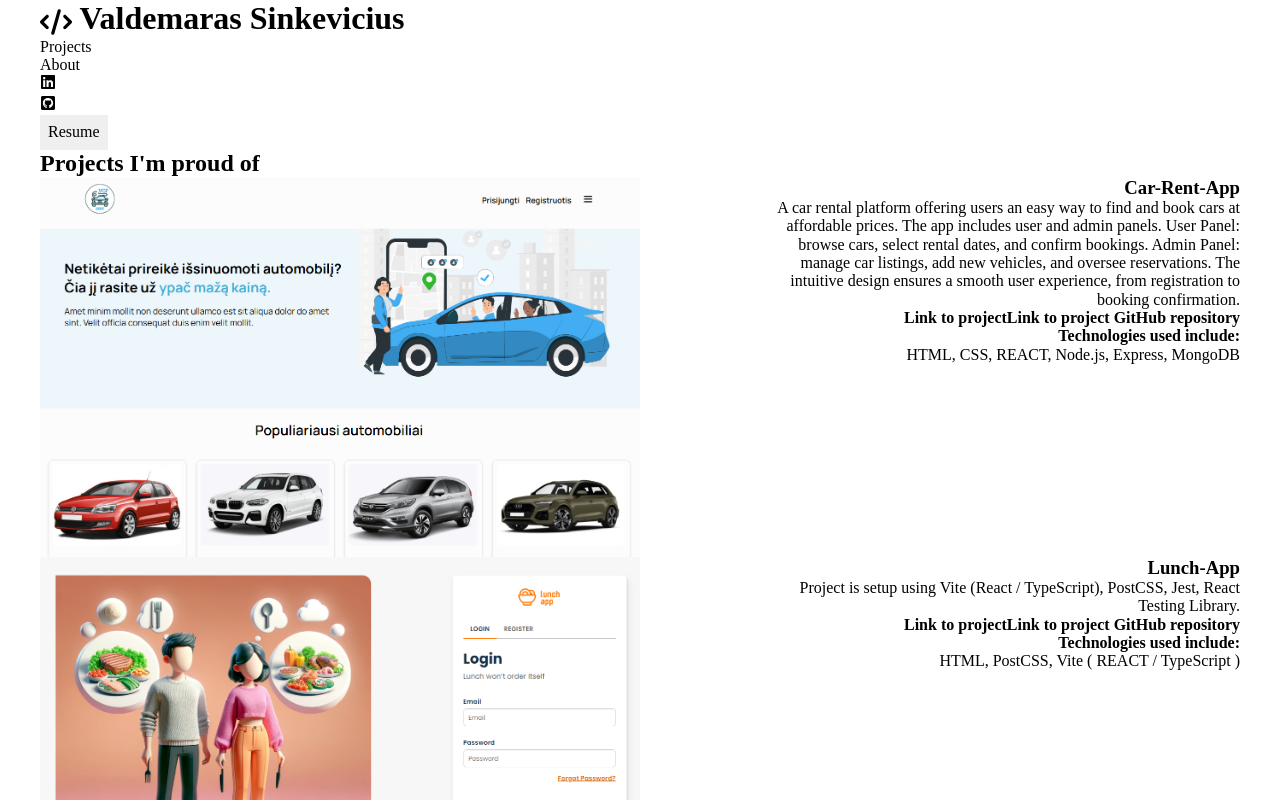
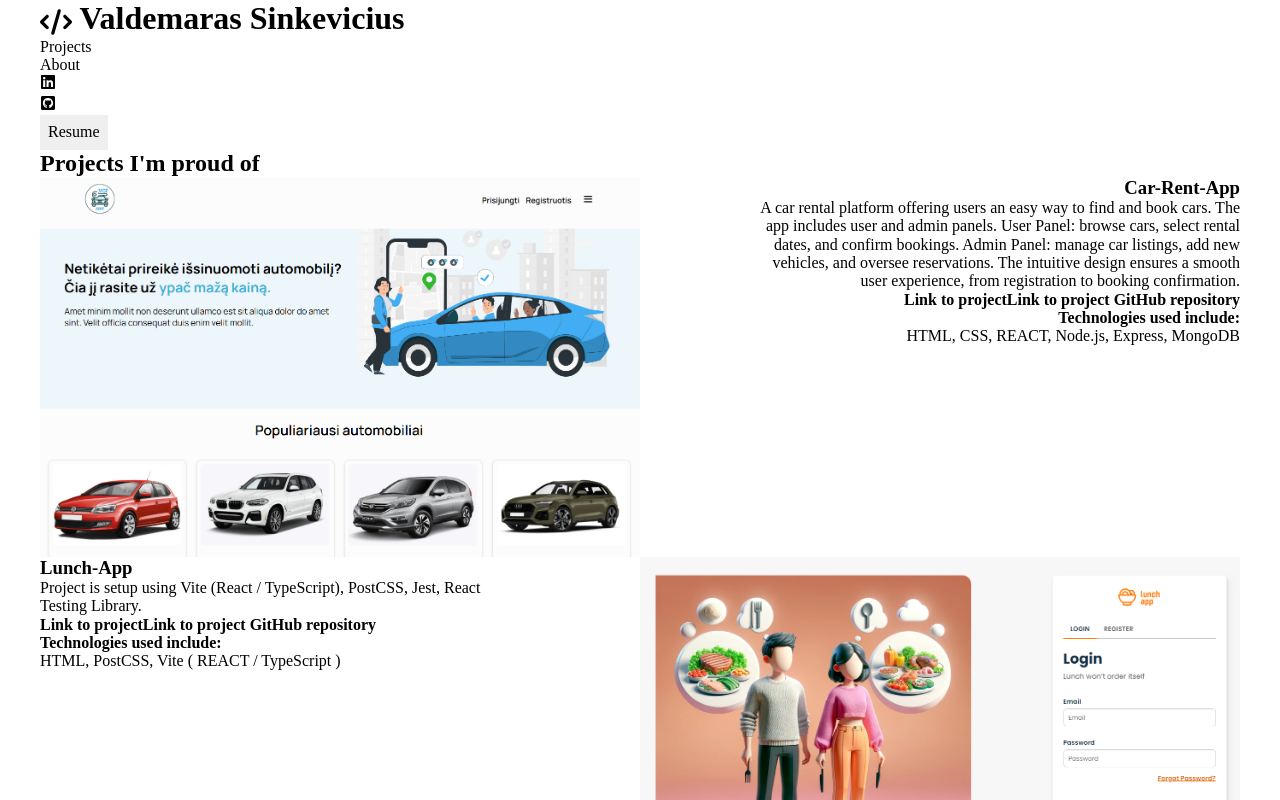
Before and after one commit to valsin132/portfolio, a React (Vite) app: page /projects in a window 1280 px wide. Shown: the top 800 px of the page. Built offline with nearby package versions, Linux system fonts and the light colour scheme; no server answers; a web font is replaced by a local one.

Commit message:
added styles to new project

```diff
--- a/src/pages/Projects/Projects.tsx
+++ b/src/pages/Projects/Projects.tsx
@@ -14,7 +14,7 @@ export function Projects() {
       <h2 className={cx('projects-heading')}>Projects I&apos;m proud of</h2>
       <Card
         title="Car-Rent-App"
-        description="A car rental platform offering users an easy way to find and book cars at affordable prices. The app includes user and admin panels. User Panel: browse cars, select rental dates, and confirm bookings. Admin Panel: manage car listings, add new vehicles, and oversee reservations. The intuitive design ensures a smooth user experience, from registration to booking confirmation."
+        description="A car rental platform offering users an easy way to find and book cars. The app includes user and admin panels. User Panel: browse cars, select rental dates, and confirm bookings. Admin Panel: manage car listings, add new vehicles, and oversee reservations. The intuitive design ensures a smooth user experience, from registration to booking confirmation."
         technologiesHeading="Technologies used include:"
         technologies="HTML, CSS, REACT, Node.js, Express, MongoDB"
         img={carRent}
@@ -31,6 +31,7 @@ export function Projects() {
         isLink
         projectLink="https://lunch-app-beta.vercel.app"
         githubtLink="https://github.com/valsin132/Lunch-app"
+        isReverse
       />
       <Card
         title="Find Home Service & Repair"
@@ -41,7 +42,6 @@ export function Projects() {
         isLink
         projectLink="https://home-service-app-frontend-one.vercel.app"
         githubtLink="https://github.com/valsin132/home-service-app"
-        isReverse
       />
       <Card
         title="To-Do-App"
@@ -52,6 +52,7 @@ export function Projects() {
         isLink
         projectLink="https://to-do-app-one-wheat.vercel.app"
         githubtLink="https://github.com/valsin132/to-do-app"
+        isReverse
       />
     </div>
   );
```
